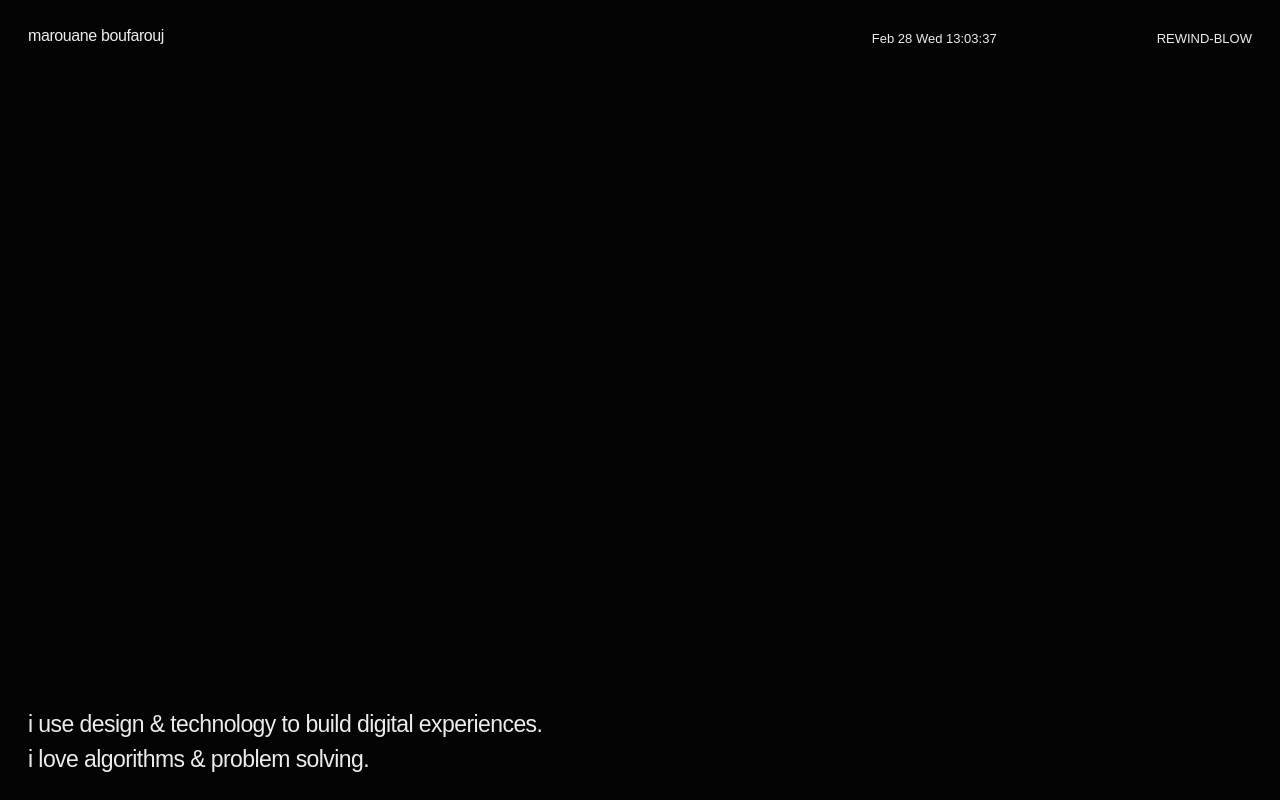
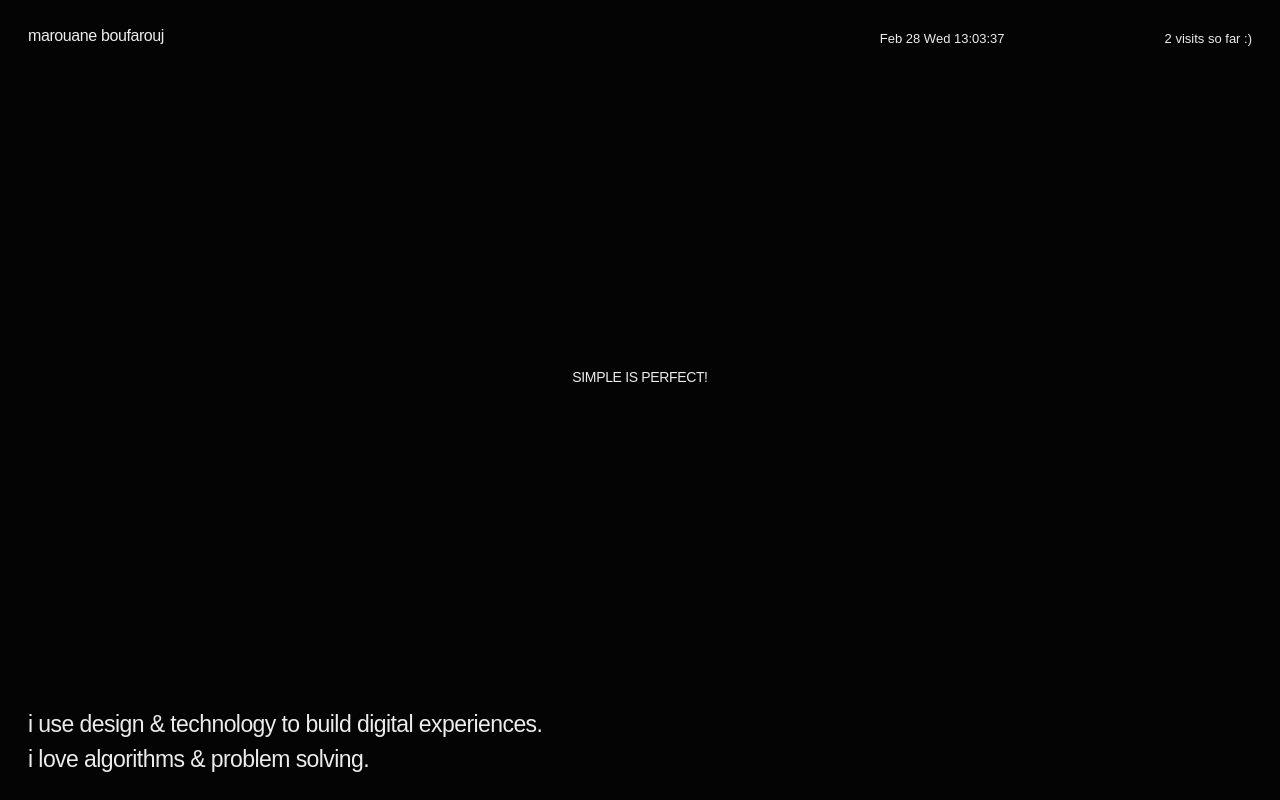
Before and after one commit to grainme/47, a React (Vite) app: page / in a window 1280 px wide. Shown: the top 800 px of the page. Built offline with nearby package versions, Linux system fonts and the light colour scheme; a web font is replaced by a local one.

Commit message:
Tracking the visitors using LS

```diff
--- a/src/data/PersonalData.tsx
+++ b/src/data/PersonalData.tsx
@@ -43,10 +43,11 @@ export const PersonalData = [
     ),
     description: (
       <div className="opacity-40 text-[13.3px] flex flex-col gap-2">
-        <p> - Ranked 12/130 in ITholic Contest 2023 at ENSIAS.</p>
+        <p> - Ranked 14/59 in the final contest of MNPC 23 at UM6P - BENGUERIR</p>
+        <p> - Ranked 7 in the Game Of Code contest hold at INSEA - RABAT </p>
+        <p> - Ranked 12/130 in ITholic Contest 2023 at ENSIAS - RABAT.</p>
         <p>
-          {" "}
-          - Ranked 33/90 in Moroccan National Programming Contest (MNPC) 2023.
+          - Ranked 33/90 in Moroccan National Programming Contest (MNPC) 22 - 1337 KHOURIBGA.
         </p>
         <p>
           Explore the problems I solved :{"  "}
--- a/src/sections/Header.tsx
+++ b/src/sections/Header.tsx
@@ -1,8 +1,16 @@
-import { useState } from "react";
+import { useState, useEffect } from "react";
 import TopHeader from "./TopHeader";
 
 export default function Header() {
-  const [MouseImagesHidden, setMouseImagesHidden] = useState(false);
+  const [count, setCount] = useState<number>(0);
+
+  useEffect(() => {
+    const storeCount = localStorage.getItem("pageVisits");
+    const initialCount = Number(storeCount) || 0;
+    setCount(initialCount + 1);
+    localStorage.setItem("pageVisits", String(initialCount + 1));
+  }, []);
+
 
   return (
     <div className="flex flex-col justify-between md:min-h-screen min-h-[94vh] py-6 px-7 bg-[#040404] text-[#ececec] select-none">
@@ -13,24 +21,14 @@ export default function Header() {
         <div className="flex md:flex-row md:gap-[10rem] md:text-[13px] text-[11px] font-JB font-light">
           <TopHeader />
           <div className="flex gap-[1.3rem]">
-            <div
-              onClick={() => {
-                setMouseImagesHidden(!MouseImagesHidden);
-              }}
-              className="cursor-pointer hover:text-[#e3e3e3] hover:underline "
-            >
-              REWIND-BLOW
-            </div>
+            {count} visits so far :)
           </div>
         </div>
       </div>
-      <div className="max-h-fit py-4 opacity-40 flex justify-center items-center">
-        {MouseImagesHidden ? (
-          <div className="font-JB text-[11.3px] tracking-tight font-thin flex flex-col justify-center items-center gap-3">
-            <div>WELCOME!</div>
-            <div>IF A FEW PEOPLE CAN SEE IT THAT HAS TO BE ENOUGH</div>
-          </div>
-        ) : null}
+      <div className="max-h-fit py-4 flex justify-center items-center">
+        <div className="font-JB text-[14px] tracking-tight font-normal flex flex-col justify-center items-center gap-3">
+          <div>SIMPLE IS PERFECT!</div>
+        </div>
       </div>
       <div className="font-GS md:text-[23px] text-[15px] font-medium tracking-tight">
         i use design & technology to build digital experiences.
```
